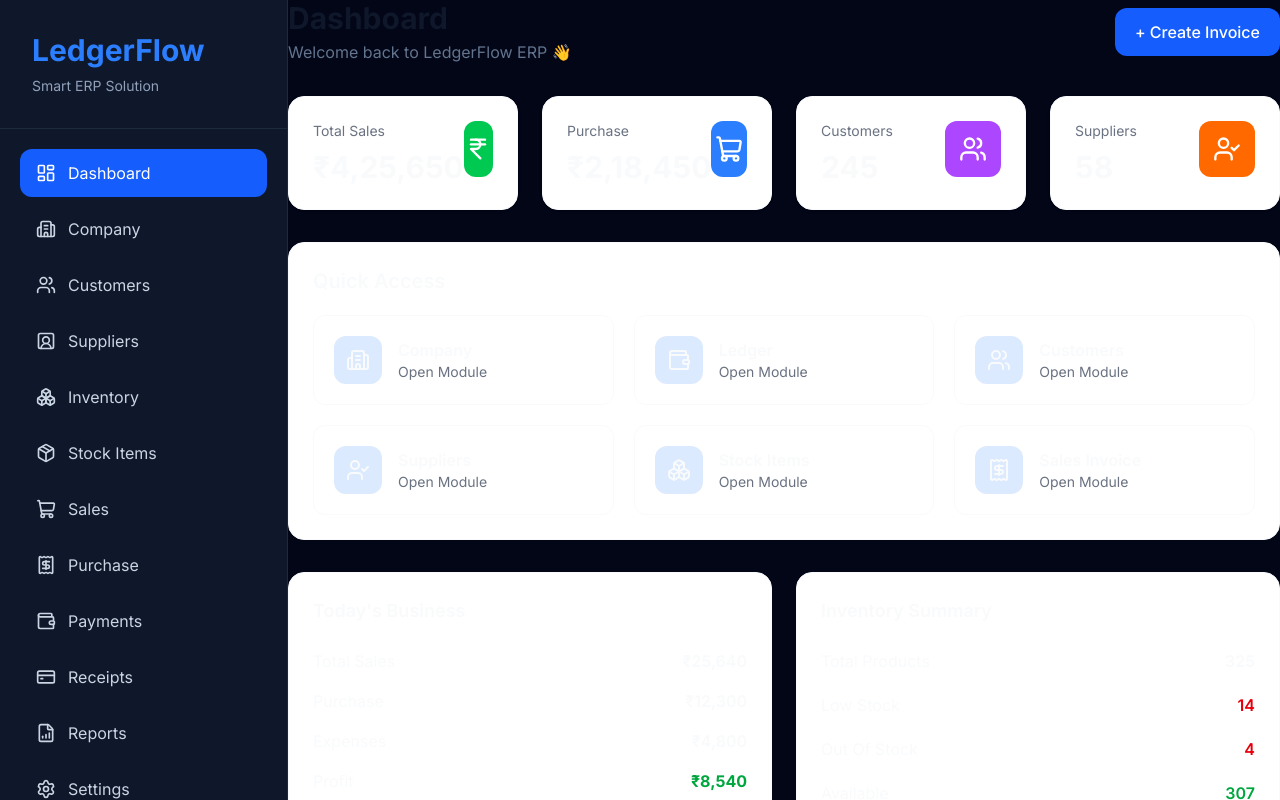
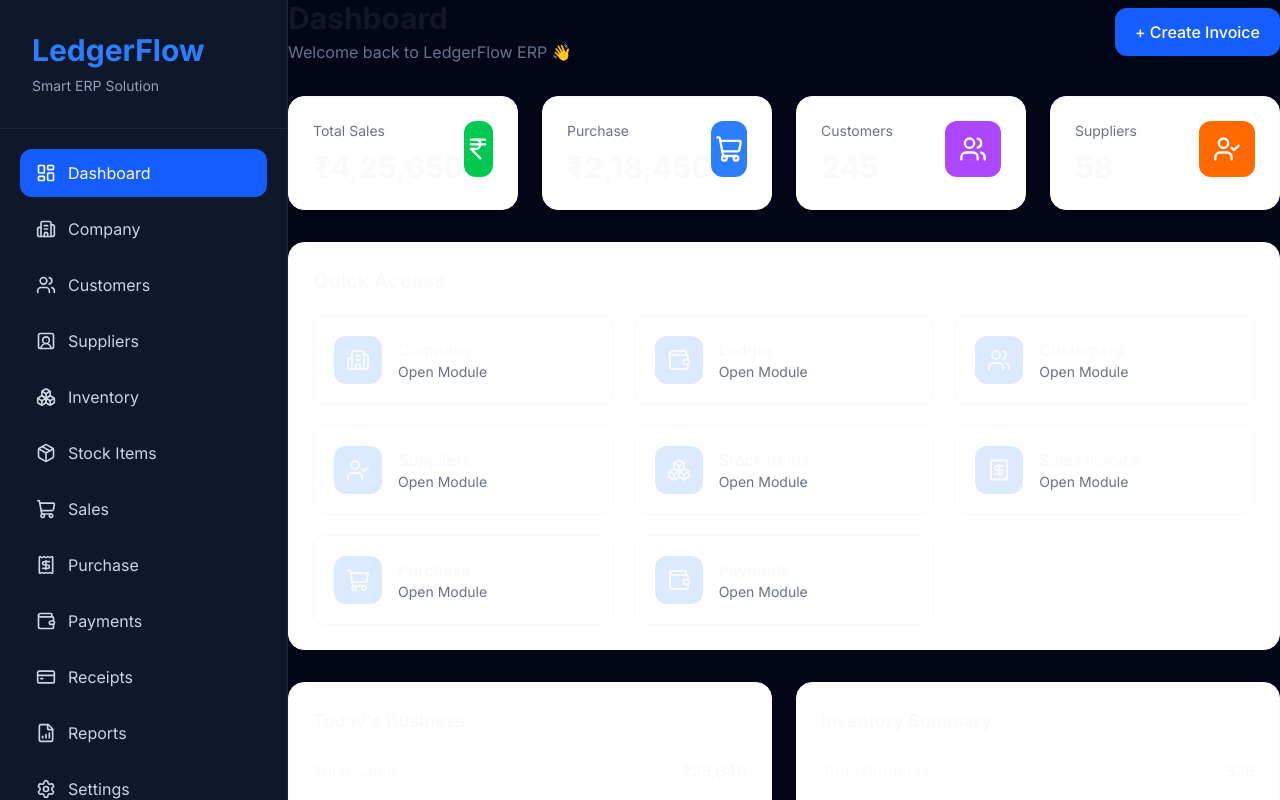
Before and after one commit to Kesarkarale/LedgerFlow, a Next.js app: page /dashboard in a window 1280 px wide. Shown: the top 800 px of the page. Built offline with nearby package versions, Linux system fonts and the light colour scheme.

Commit message:
Update page.tsx

```diff
--- a/src/app/dashboard/page.tsx
+++ b/src/app/dashboard/page.tsx
@@ -69,6 +69,16 @@ const shortcuts = [
     icon: Receipt,
     href: "/sales",
   },
+  {
+  title: "Purchase",
+  icon: ShoppingCart,
+  href: "/purchase",
+},
+{
+  title: "Payment",
+  icon: Wallet,
+  href: "/payment",
+},
 ];
 
 export default function DashboardPage() {
```
